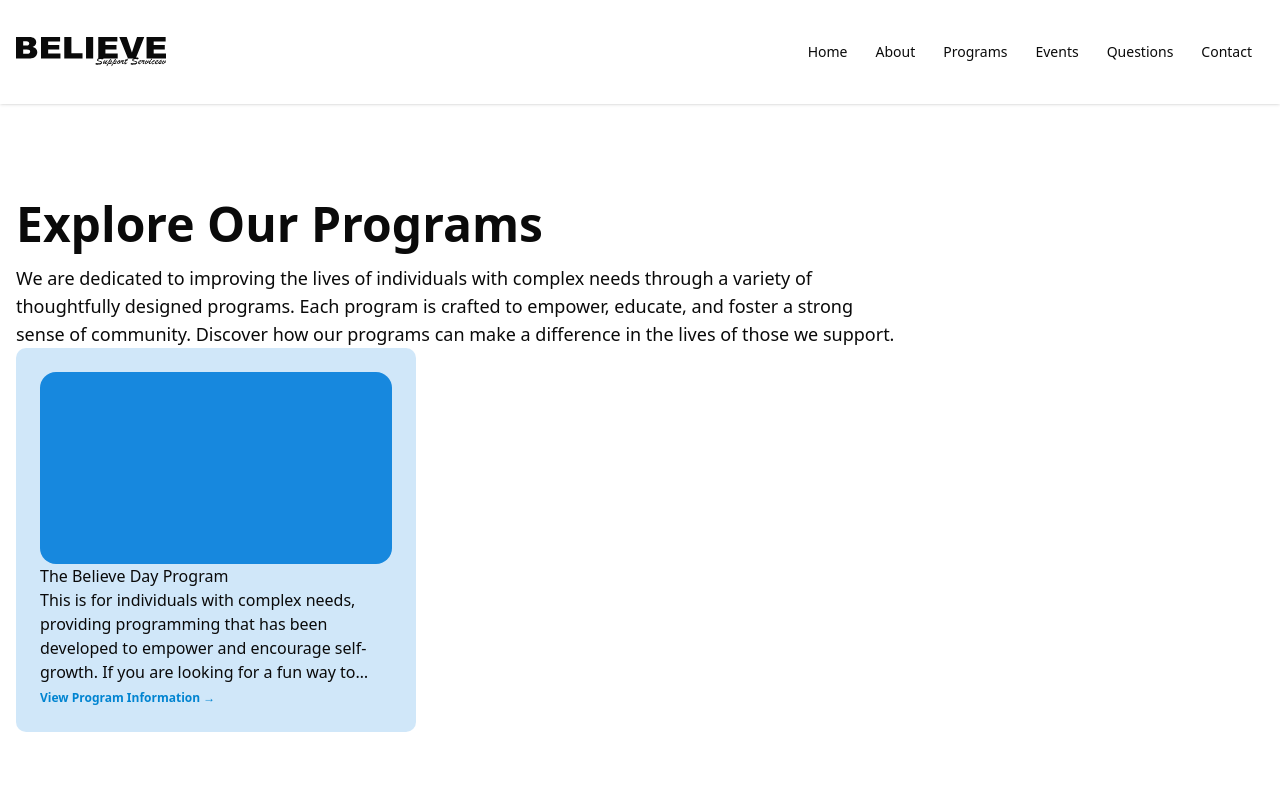
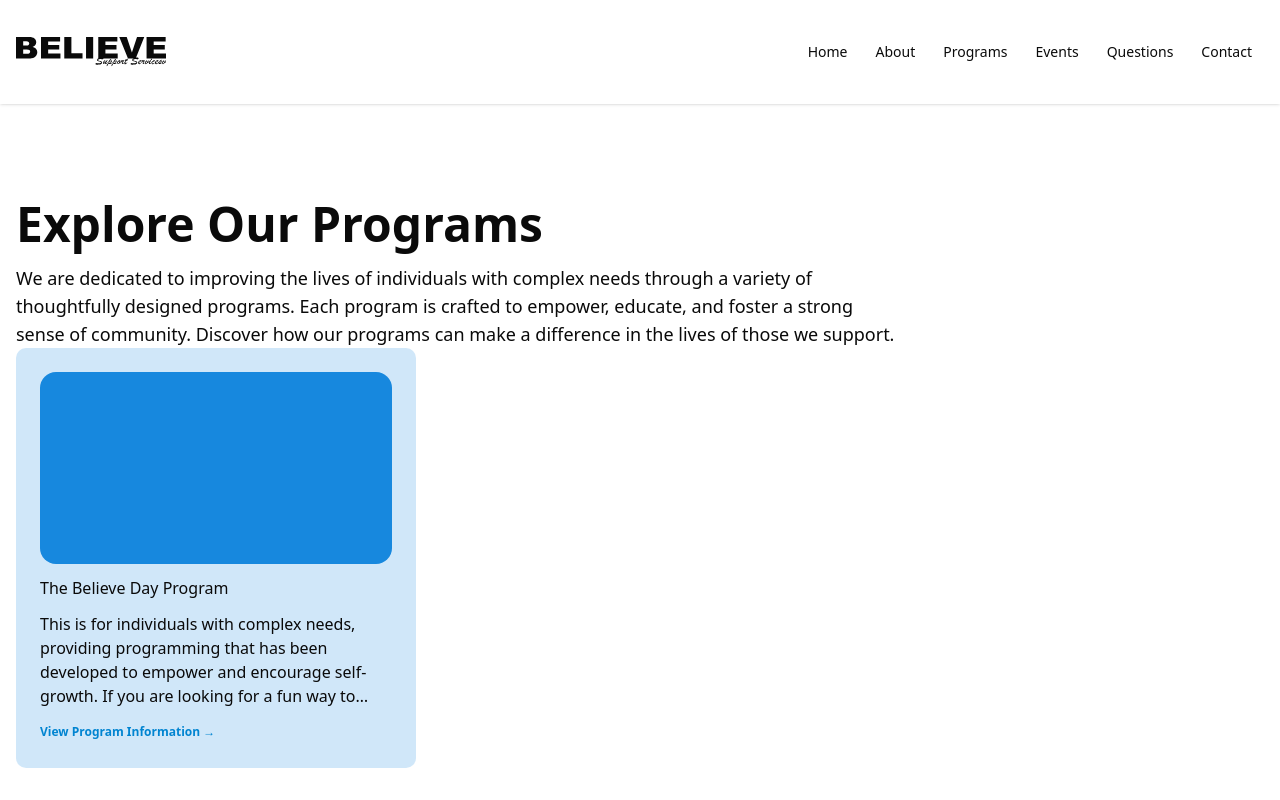
Before and after one commit to Justin-Bento/believe-support-services, a Next.js app: page /programs in a window 1280 px wide. Shown: the top 800 px of the page. Built offline with nearby package versions, Linux system fonts and the light colour scheme.

Commit message:
Added a flex column with a gap of 3 for even spacing between elements

```diff
--- a/src/app/(frontend)/programs/page.tsx
+++ b/src/app/(frontend)/programs/page.tsx
@@ -19,7 +19,7 @@ export default function ProgramsPage() {
        */}
       <section className="grid grid-cols-1 gap-6 sm:grid-cols-2 lg:grid-cols-3">
         <div className="overflow-hidden rounded-lg bg-primary/20">
-          <div className="px-4 py-5 sm:p-6">
+          <div className="px-4 py-5 sm:p-6 flex flex-col gap-3">
             <div className="w-full h-48 bg-primary rounded-2xl"></div>
             <h2>The Believe Day Program</h2>
             <p className="line-clamp-4">
```
